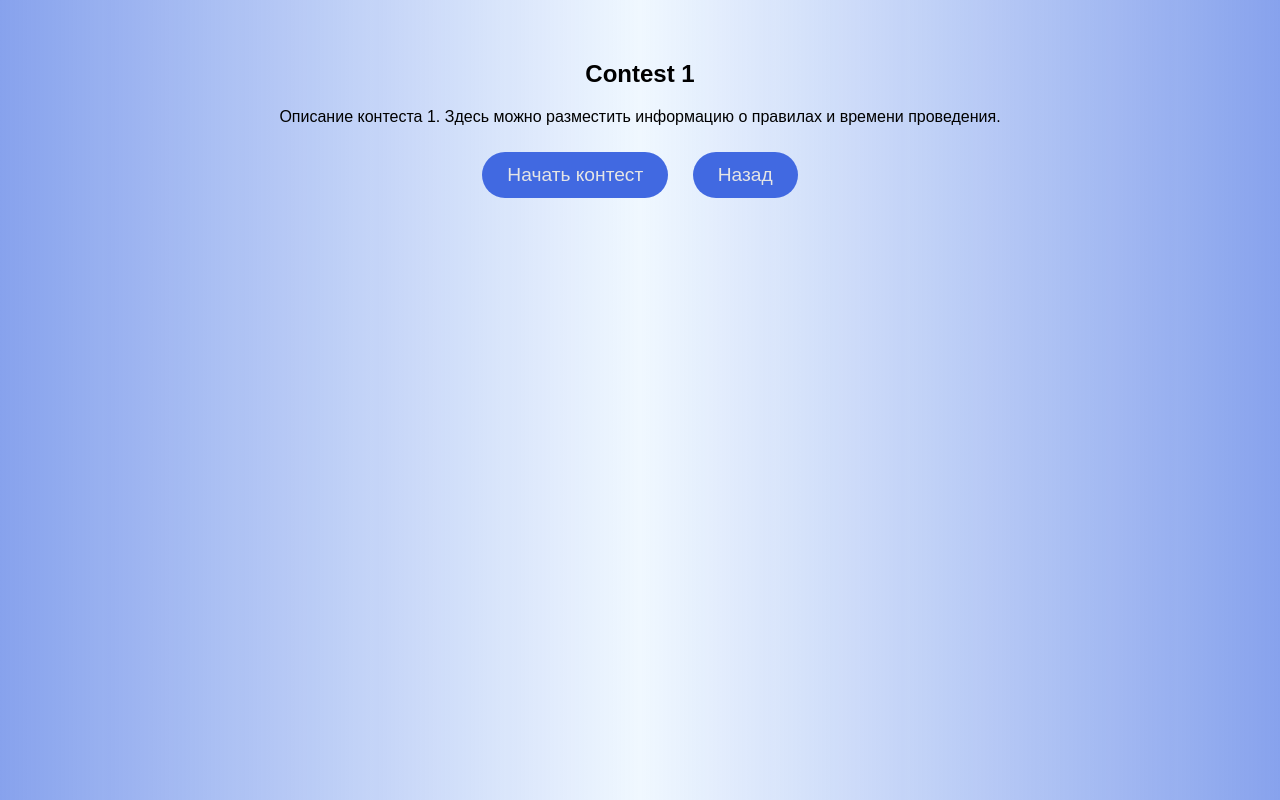
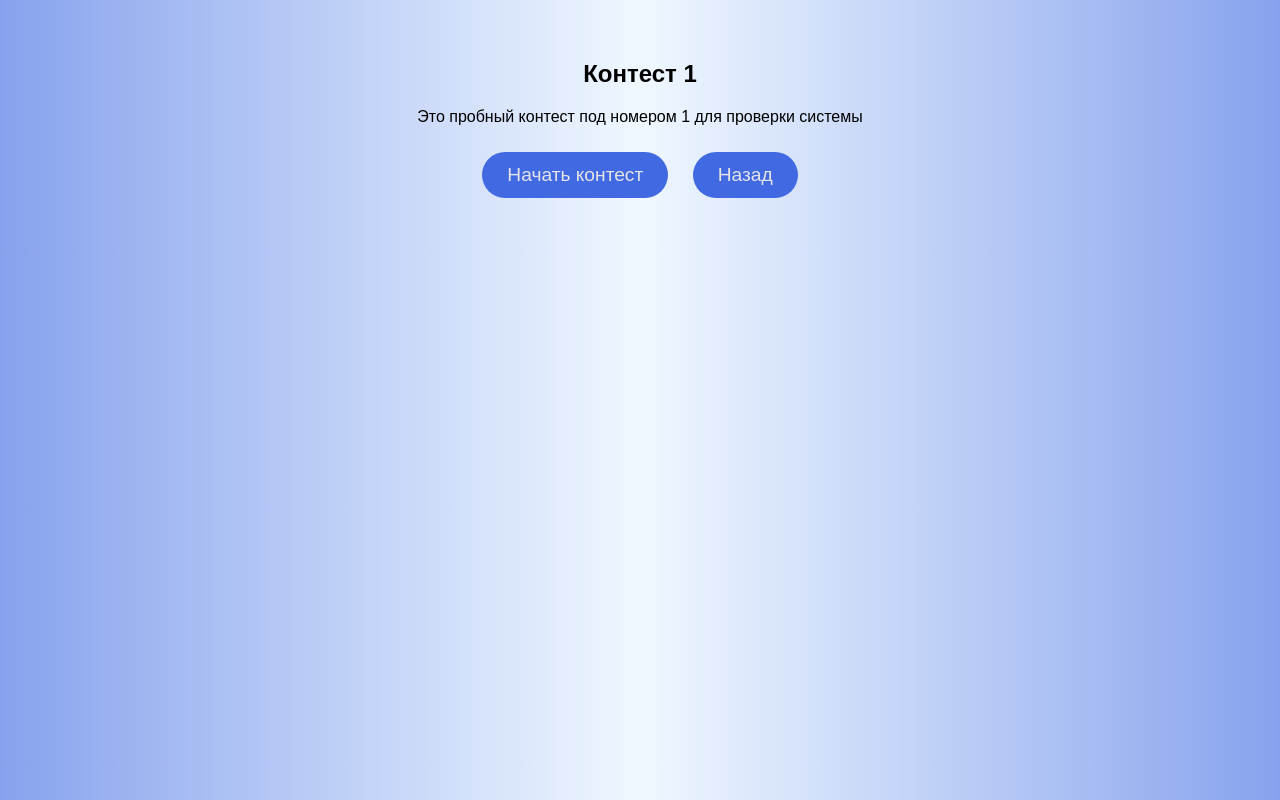
Before and after one commit to Kretki/ContestMIPT, a Flask app: page /contest/1 in a window 1280 px wide. Run offline with Flask 3, Linux system fonts and the light colour scheme.

Commit message:
connecting between each other

```diff
--- a/app.py
+++ b/app.py
@@ -1,7 +1,8 @@
-from flask import Flask, render_template, request
+from flask import Flask, render_template, request, jsonify
+from sql_interface import DataBaseInterface
 
 app = Flask(__name__)
-
+db = DataBaseInterface()
 
 @app.route('/')
 def welcome():
@@ -11,43 +12,49 @@ def welcome():
 @app.route('/login', methods=['GET', 'POST'])
 def login():
     if request.method == 'POST':
-        # Здесь должна быть логика проверки логина и пароля
-        return render_template('contests.html', contests=[
-            {'id': 1, 'name': 'Contest 1'},
-            {'id': 2, 'name': 'Contest 2'},
-            {'id': 3, 'name': 'Contest 3'}
-        ])
+        data = request.json
+        if db.get_user(data['username'], data['password']):
+            response = jsonify({"status": "success", "message": "Login successful"})
+            response.status_code = 200
+            return response, 200
+        else:
+            response = jsonify({"status": "error", "message": "Ошибка авторизации. Неправильные логин или пароль."})
+            response.status_code = 401
+            return response, 401
     return render_template('login.html')
 
 
 @app.route('/contests')
 def contests():
-    contests = [
-        {'id': 1, 'name': 'Contest 1'},
-        {'id': 2, 'name': 'Contest 2'},
-        {'id': 3, 'name': 'Contest 3'}
-    ]
+    contests = []
+    for contest in db.get_all_contests():
+        contests.append({
+            'id': contest[0],
+            'name': contest[1]})
+    print(contests)
     return render_template('contests.html', contests=contests)
 
 
 @app.route('/contest/<int:contest_id>')
 def contest_details(contest_id):
+    db_res = db.get_contest_by_id(contest_id)
     contest = {
-        'id': contest_id,
-        'name': f'Contest {contest_id}',
-        'description': f'Описание контеста {contest_id}. Здесь можно разместить информацию о правилах и времени проведения.'
+        'id': db_res[0],
+        'name': db_res[1],
+        'description': db_res[2]
     }
     return render_template('contest_details.html', contest=contest)
 
 
 @app.route('/contest/<int:contest_id>/problems')
 def contest_problems(contest_id):
-    problems = [
-        {'id': 1, 'title': 'Задача 1'},
-        {'id': 2, 'title': 'Задача 2'},
-        {'id': 3, 'title': 'Задача 3'}
-    ]
-    return render_template('contest_problems.html', contest_id=contest_id, problems=problems)
+    exersises = []
+    for ex in db.get_contest_exs(contest_id):
+        exersises.append({
+            'id': ex[0],
+            'title': 'Задача ' + str(ex[1])
+        })
+    return render_template('contest_problems.html', contest_id=contest_id, problems=exersises)
 
 
 @app.route('/contest/<int:contest_id>/problem/<int:problem_id>', methods=['GET', 'POST'])
--- a/sql_interface.py
+++ b/sql_interface.py
@@ -51,7 +51,8 @@ class DataBaseInterface:
 
         query = f'''
         CREATE TABLE IF NOT EXISTS {"Exersises"} (
-            contest_id INTEGER PRIMARY KEY AUTOINCREMENT,
+            ex_id INTEGER PRIMARY KEY AUTOINCREMENT,
+            contest_id INT,
             ex_number INT,
             ex_desc TEXT,
             ex_type INT,
@@ -94,9 +95,14 @@ class DataBaseInterface:
         self.cursor.execute(query, (ex_id, test_code))
         self.conn.commit()
 
-    def add_contest_ex(self, contest_id, ex_number, ex_desc, ex_type, answer_text):
-        query = "INSERT INTO ContestExs (contest_id, ex_number, ex_desc, ex_type, answer_text) VALUES (?, ?, ?, ?, ?)"
-        self.cursor.execute(query, (contest_id, ex_number, ex_desc, ex_type, answer_text))
+    def add_contest_ex(self, contest_id, ex_number, ex_desc, ex_type, right_answers, wrong_answers, answer_text):
+        query = "INSERT INTO Exersises (contest_id, ex_number, ex_desc, ex_type, right_answers, wrong_answers, answer_text) VALUES (?, ?, ?, ?, ?, ?, ?)"
+        self.cursor.execute(query, (contest_id, ex_number, ex_desc, ex_type, right_answers, wrong_answers, answer_text))
+        self.conn.commit()
+        query = "SELECT last_insert_rowid() FROM Exersises"
+        self.cursor.execute(query, ())
+        query = "INSERT INTO ContestExs (contest_id, ex_id) VALUES (?, ?)"
+        self.cursor.execute(query, (contest_id, self.cursor.lastrowid))
         self.conn.commit()
 
     def add_contest(self, contest_name, contest_desc):
@@ -120,7 +126,7 @@ class DataBaseInterface:
         return self.cursor.fetchone()
 
     def get_contest_exs(self, contest_id):
-        query = "SELECT * FROM ContestExs WHERE contest_id =?"
+        query = "SELECT ex_id, ex_number FROM Exersises WHERE contest_id =?"
         self.cursor.execute(query, (contest_id,))
         return self.cursor.fetchall()
 
@@ -138,6 +144,11 @@ class DataBaseInterface:
         query = "SELECT * FROM Contest WHERE contest_name =?"
         self.cursor.execute(query, (contest_name,))
         return self.cursor.fetchone()
+
+    def get_all_contests(self):
+        query = "SELECT contest_id, contest_name FROM Contest"
+        self.cursor.execute(query)
+        return self.cursor.fetchall()
 
     def get_global_stats(self, user_id):
         query = "SELECT * FROM GlobalUserStatistics WHERE user_id =?"
@@ -182,3 +193,16 @@ class DataBaseInterface:
         query = "DELETE FROM ContestExs WHERE contest_id =? AND ex_id =?"
         self.cursor.execute(query, (contest_id, ex_id))
         self.conn.commit()
+
+if __name__ == "__main__":
+    db = DataBaseInterface()
+    db.add_user("User", "user", "password")
+    db.add_admin("Admin", "admin", "password")
+    db.add_contest("Контест 1", "Это пробный контест под номером 1 для проверки системы")
+    db.add_contest_ex(1, 1, "Напишите программу для вычисления: 3x + 2 = 5", 2, "", "", "")
+    db.add_contest_ex(1, 2, "Напишите программу для вычисления: 2x - 5 = 10", 2, "", "", "")
+    db.add_contest_ex(1, 3, "Напишите программу для вычисления: 5x - 1 = 10", 2, "", "", "")
+    db.add_contest("Контест 2", "Это пробный контест под номером 2 для проверки системы")
+    db.add_contest_ex(2, 1, "Напишите программу для вычисления: 33x + 2 = 5", 2, "", "", "")
+    db.add_contest_ex(2, 2, "Напишите программу для вычисления: 12x - 5 = 10", 2, "", "", "")
+    db.add_contest_ex(2, 3, "Напишите программу для вычисления: 52x - 1 = 10", 2, "", "", "")
```
Also changed, not shown: templates/login.html (+49 -4 lines), er-database.db (added), 2 other files.
